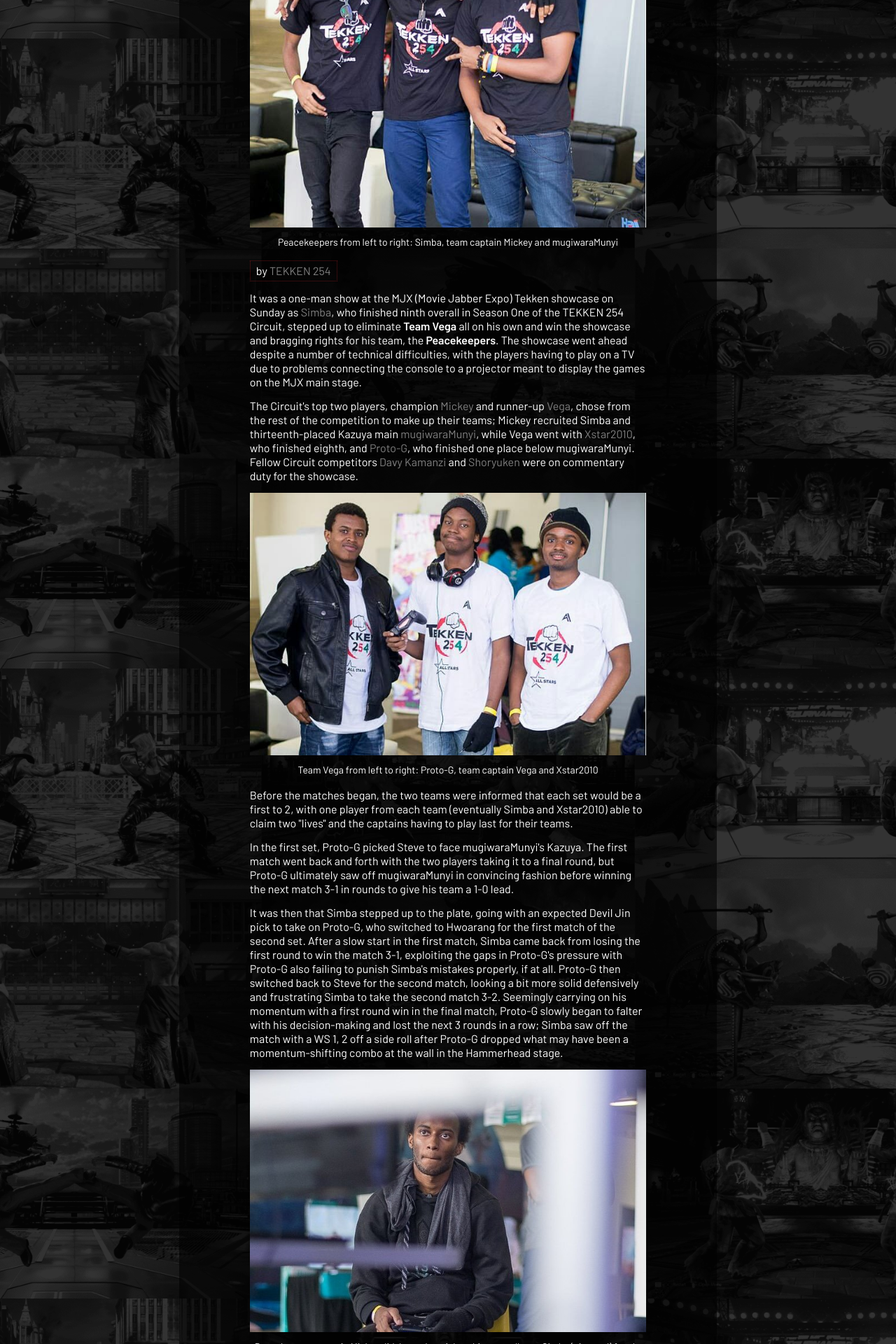
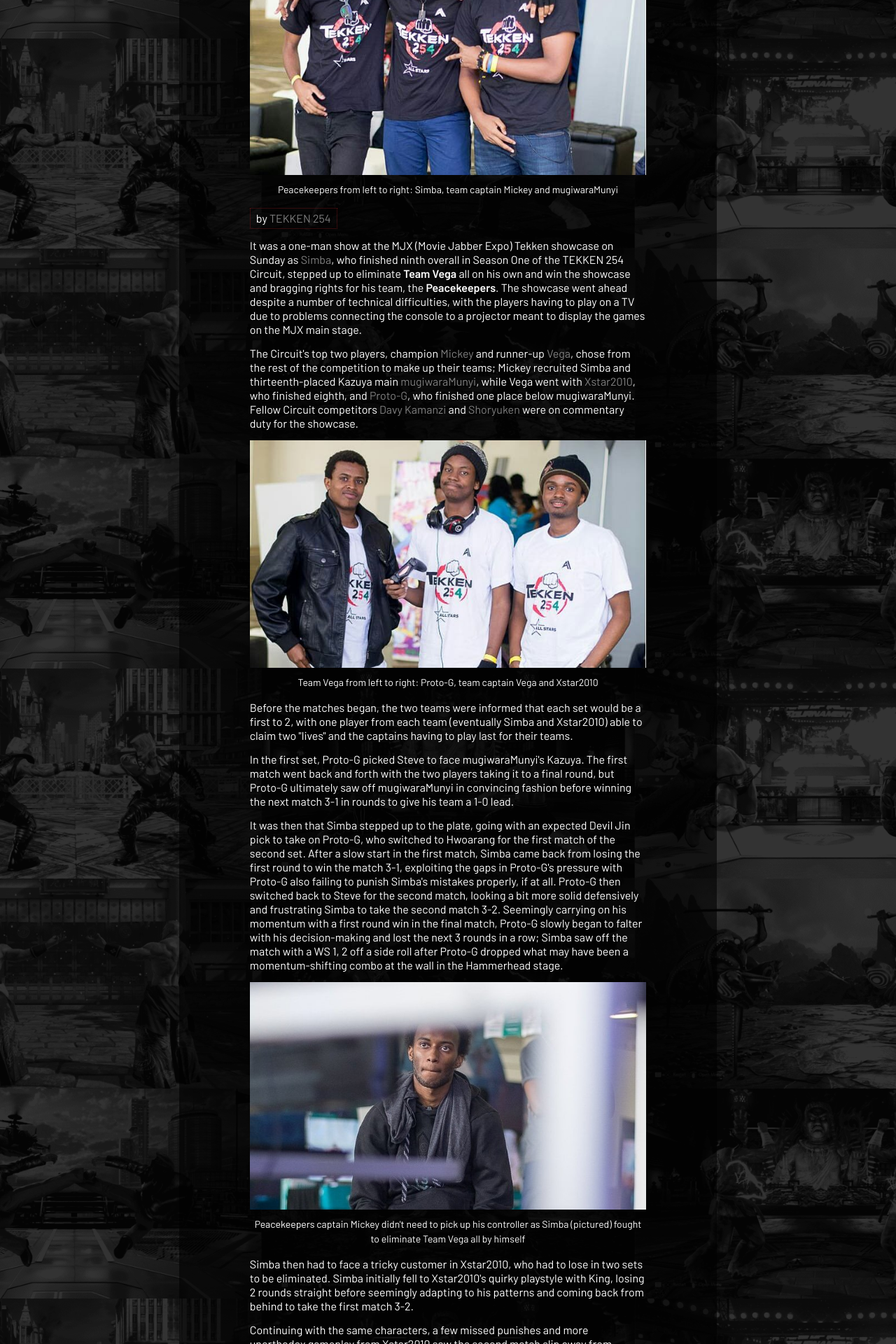
Before and after one commit to TEKKEN-254/client, a Jekyll site: the page built from _posts/2018-04-29-peacekeepers-team-vega.md, in a window 1280 px wide. Shown: the part 545-2465 px from the top of the page at 70% size. Built offline with Jekyll 4.4.1, drawn with Linux system fonts in a browser that asks for light colours; comment, search, counter and statistics services are not loaded.

Commit message:
Image size adjustments

```diff
--- a/assets/css/main.css
+++ b/assets/css/main.css
@@ -627,7 +627,7 @@
 
 .jumbotron {
     width: 100%;
-    height: 350px;
+    height: 300px;
     overflow: hidden;
     padding: 0 !important;
     border-radius: 0 !important;
@@ -654,7 +654,7 @@
     display: flex;
     background-color: rgba(0, 0, 0, 0.4);
     height: 100%;
-    top: -350px;
+    top: -300px;
     flex-direction: column;
     justify-content: flex-end;
     align-content: center;
@@ -705,7 +705,7 @@
     background-size: cover;
     background-repeat: no-repeat;
     width: 100%;
-    height: 200px;
+    height: 150px;
     transition: all 0.5s;
 }
 
@@ -896,7 +896,7 @@
     flex-direction: column;
     z-index: 100;
     top: 50%;
-    right: 10%;
+    right: 8%;
     transition: color, text-shadow;
     transition-duration: 0.4s;
     transition-timing-function: ease-in-out;
--- a/assets/css/post.css
+++ b/assets/css/post.css
@@ -61,12 +61,12 @@
 
 .post-meta-img {
     width: 100%;
-    height: 500px;
+    height: 425px;
 }
 
 .post-img {
     width: 100%;
-    height: 375px;
+    height: 325px;
 }
 
 .post-table {
```
